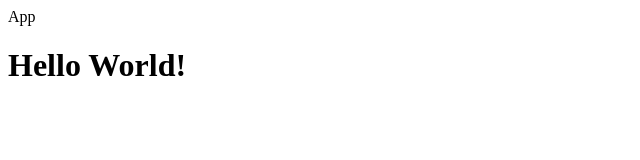
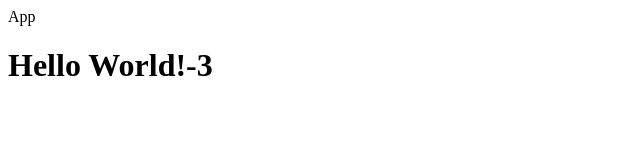
Before and after one commit to sclee-micehub/react-study-publisher, a React (Create React App) app: page / in a window 1280 px wide. Shown: the top 160 px of the page, without its empty margins (0-640 px from the left). Built offline with nearby package versions, Linux system fonts and the light colour scheme.

Commit message:
Update: React 스터디 #1 - 과제

```diff
--- a/src/App.js
+++ b/src/App.js
@@ -1,12 +1,29 @@
-import React from 'react'
+import React from "react";
 
-const HelloWorld = () => <h1>Hello World!</h1>
+const HelloWorld = function () {
+  return (
+    <h1>
+      Hello World!
+      {/**
+       * Math.random() 함수는 0 이상 1 미만의 무작위 난수를 반환합니다.
+       *   방법 1. 난수에 10을 곱해 0 이상 10 미만의 수에 5를 뺀다.
+       *   방법 2. 난수에서 0.5를 빼 -0.5이상 0.5 미만의 수에 10을 곱한다.
+       *
+       * Math.floor(n) 함수는 숫자 n을 내림 한 정수를 반환합니다.
+       * 위에서 -5 이상 5 미만의 숫자를 넣으면 -5 이상 5 미만의 정수가 나옵니다.
+       */}
+      {Math.floor(Math.random() * 10 - 5)}
+    </h1>
+  );
+};
 
-const App = () => (
+const App = function () {
+  return (
     <div>
-        App
-        <HelloWorld />
+      App
+      <HelloWorld />
     </div>
-);
+  );
+};
 
-export default App
+export default App;
```
